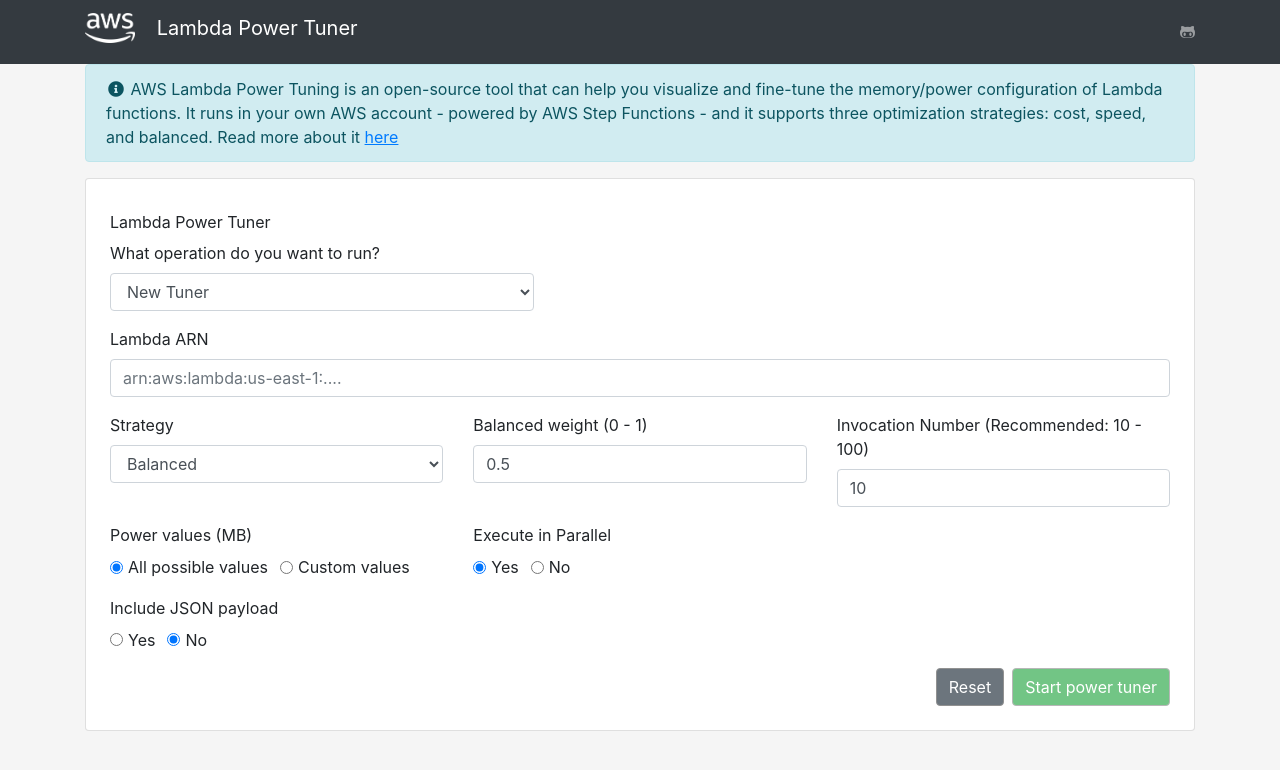
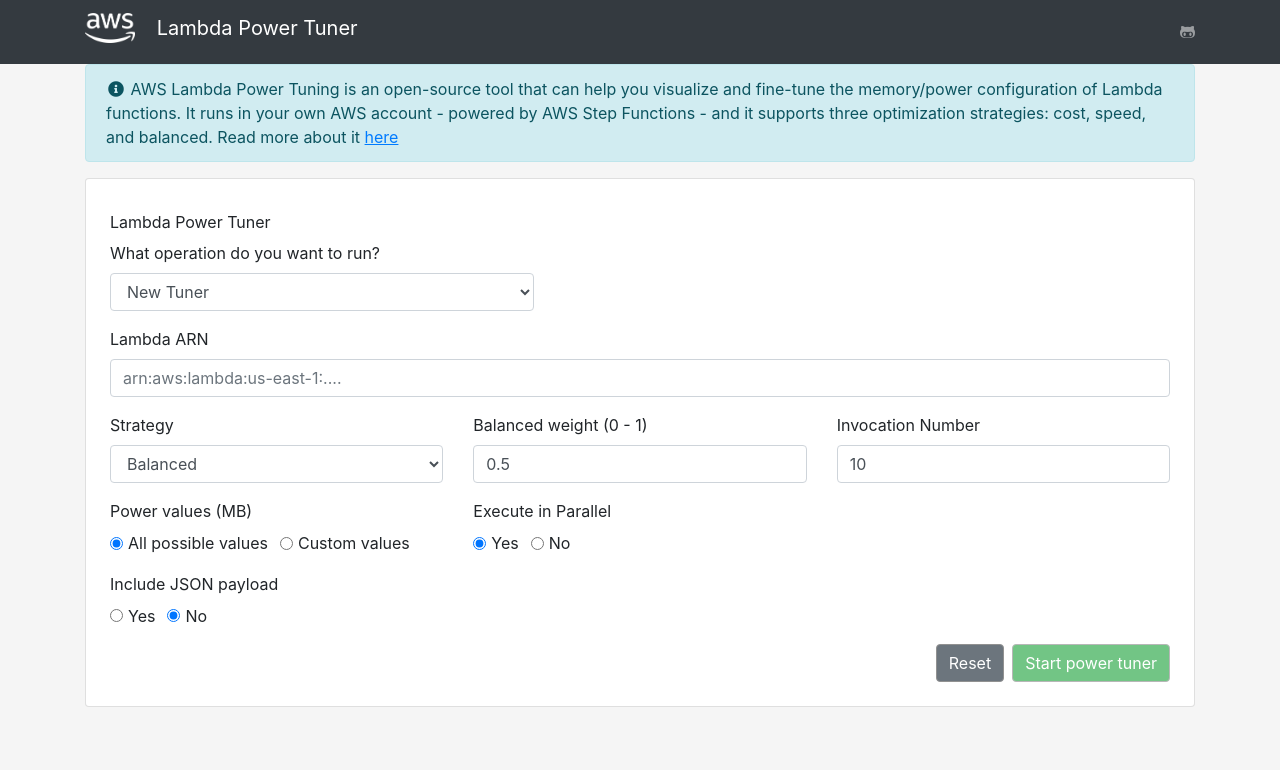
Before and after one commit to mattymoomoo/aws-power-tuner-ui, an Angular app in the folder website/: page / in a window 1280 px wide. Shown: the top 770 px of the page. Built offline with nearby package versions, Linux system fonts and the light colour scheme.

Commit message:
Removing label

```diff
--- a/website/src/app/app.component.html
+++ b/website/src/app/app.component.html
@@ -74,7 +74,7 @@
                 <div class="col-sm-12 col-md-4 col-lg-4">
                   <div class="form-group"
                     [ngClass]="{ 'invalid': formGroup['controls'].num.invalid && (formGroup['controls'].num.touched || validationTriggered) }">
-                    <label for="num">Invocation Number (Recommended: 10 - 100)</label>
+                    <label for="num">Invocation Number</label>
                     <input autocomplete="disabled" class="form-control" id="num" step="1" formControlName="num"
                       name="num" placeholder=" " min="5" max="2000" type="number">
                   </div>
```
